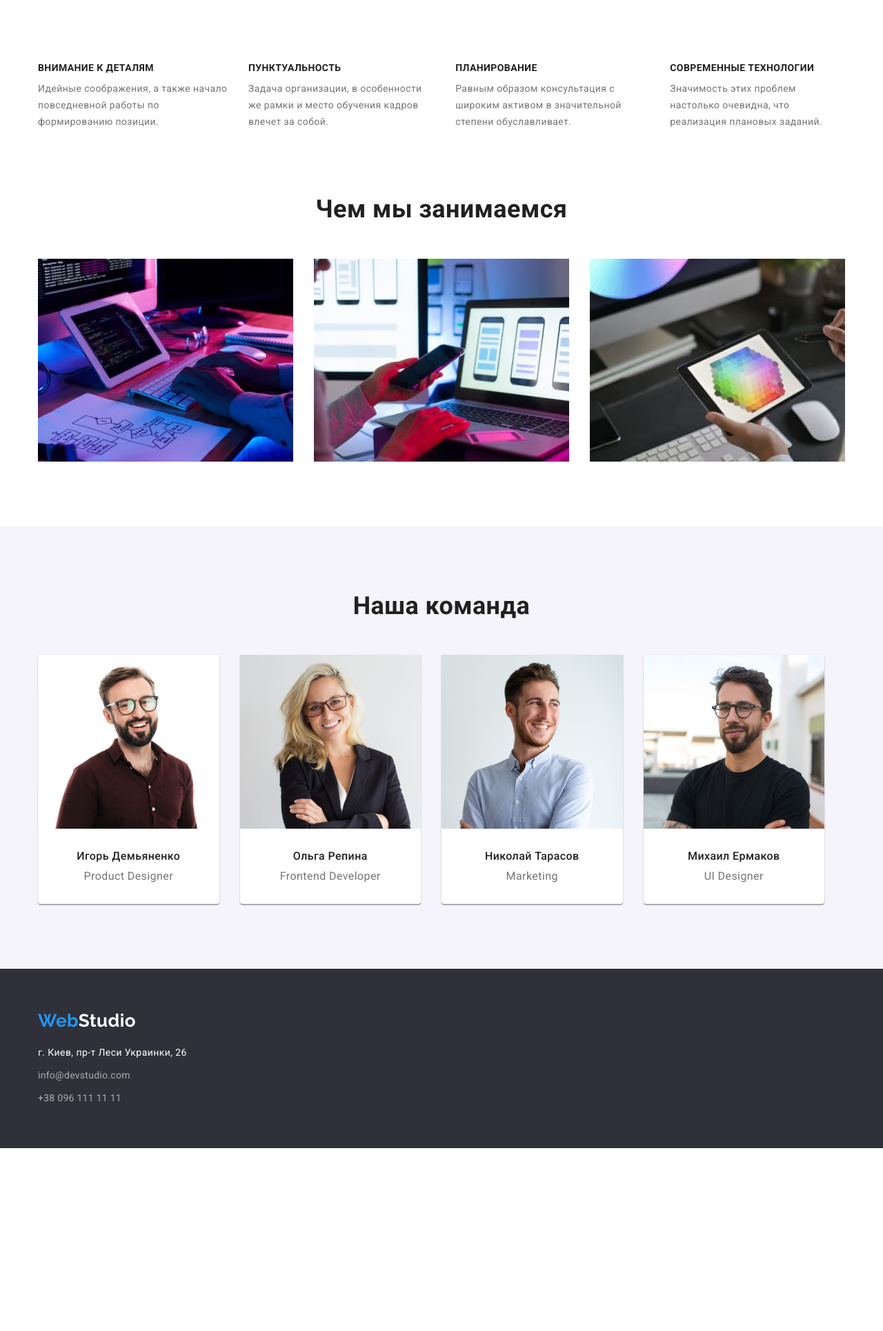
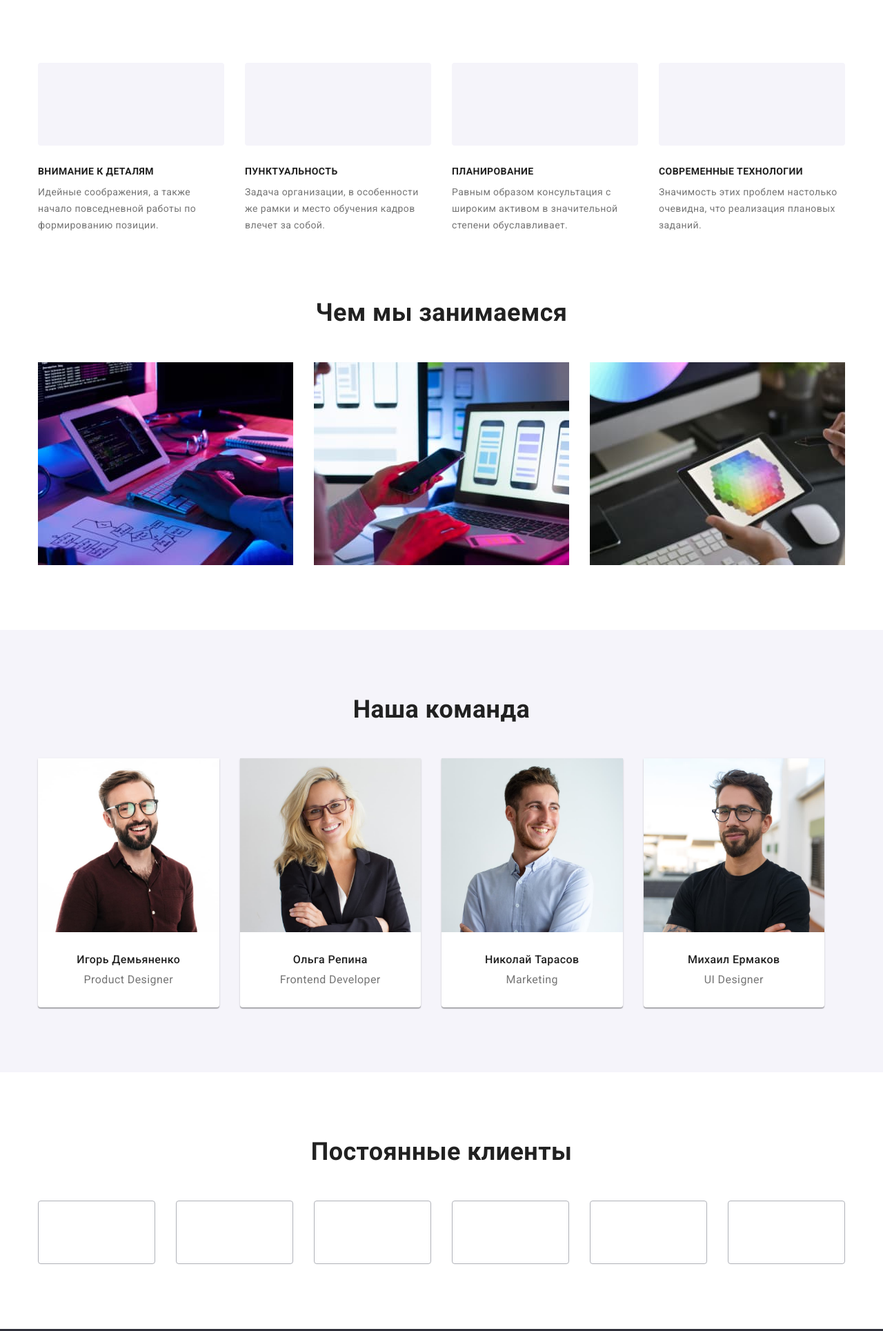
Before and after one commit to val-mus/goit-markup-hw-04, a plain HTML site: page index.html in a window 1280 px wide. Shown: the part 684-2613 px from the top of the page at 69% size. Before the commit the page ends 2348 px from the top, so only its background shows below. Drawn offline with nearby package versions, Linux system fonts and the light colour scheme.

Commit message:
start hw-04

```diff
--- a/index.html
+++ b/index.html
@@ -48,7 +48,7 @@
         </div>
       </section>
       <section class="section">
-        <div class="container">
+        <div class="container why-img">
           <h2 class="sections-title visually-hidden">Почему клиенты выбирают нас?</h2>
           <ul class="list why-list flex">
             <li>
@@ -159,6 +159,17 @@
           </ul>
         </div>
       </section>
+      <section class="section ">
+        <h2 class="sections-title">Постоянные клиенты</h2>
+        <ul class="clients-list list flex">
+          <li class="client-logo"></li>
+          <li class="client-logo"></li>
+          <li class="client-logo"></li>
+          <li class="client-logo"></li>
+          <li class="client-logo"></li>
+          <li class="client-logo"></li>
+        </ul>
+      </section>
     </main>
     <footer class="footer">
       <div class="container">
--- a/styles/styles.css
+++ b/styles/styles.css
@@ -132,7 +132,11 @@ address {
 }
 .hero{
     padding: 200px 0;
-    background-color: var(--footer-bg-color);
+    background-image: linear-gradient(rgba(47, 48, 58, 0.4), rgba(47, 48, 58, 0.4)), url(../images/bgc-img/hero-section.jpg);
+    background-repeat: no-repeat;
+    background-position: center;
+    background-color:C4C4C4;
+
     text-align: center;
     }
 .hero-title{
@@ -176,6 +180,17 @@ address {
     border-radius: 4px;
 }
 /* why-section styles */
+.why-img li::before{
+    display: inline-flex;
+    margin-bottom: 30px;
+    content: "";
+    width: 270px;
+    height: 120px;
+    background: #F5F4FA;
+    border-radius: 4px;
+
+}
+
 .why-list > li {
     width: calc((100%-90px)/4);
     margin-right: 30px;
@@ -184,6 +199,8 @@ address {
 .why-list > li:last-child{
     margin-right: 0px;
 }
+
+
 .why-title{
     margin-bottom: 10px;
     font-weight: 700;
@@ -231,6 +248,26 @@ address {
     line-height: 1.19;
 }
 
+.clients-list{
+    justify-content: center;
+}
+.client-logo{
+
+    width: 170px;
+    height: 92px;
+    margin-right: 30px;
+    border: 1px solid #AFB1B8;
+    border-radius: 4px;
+}
+.client-logo:hover
+.client-logo:focus{
+    border: 1px solid #2196F3;
+    border-radius: 4px;;
+}
+
+.client-logo:last-child {
+    margin-right: 0px;
+}
 /* Footer styles */
 .footer{
     padding-top: 60px;
```
Also changed, not shown: images/bgc-img/hero-section.jpg (added).
